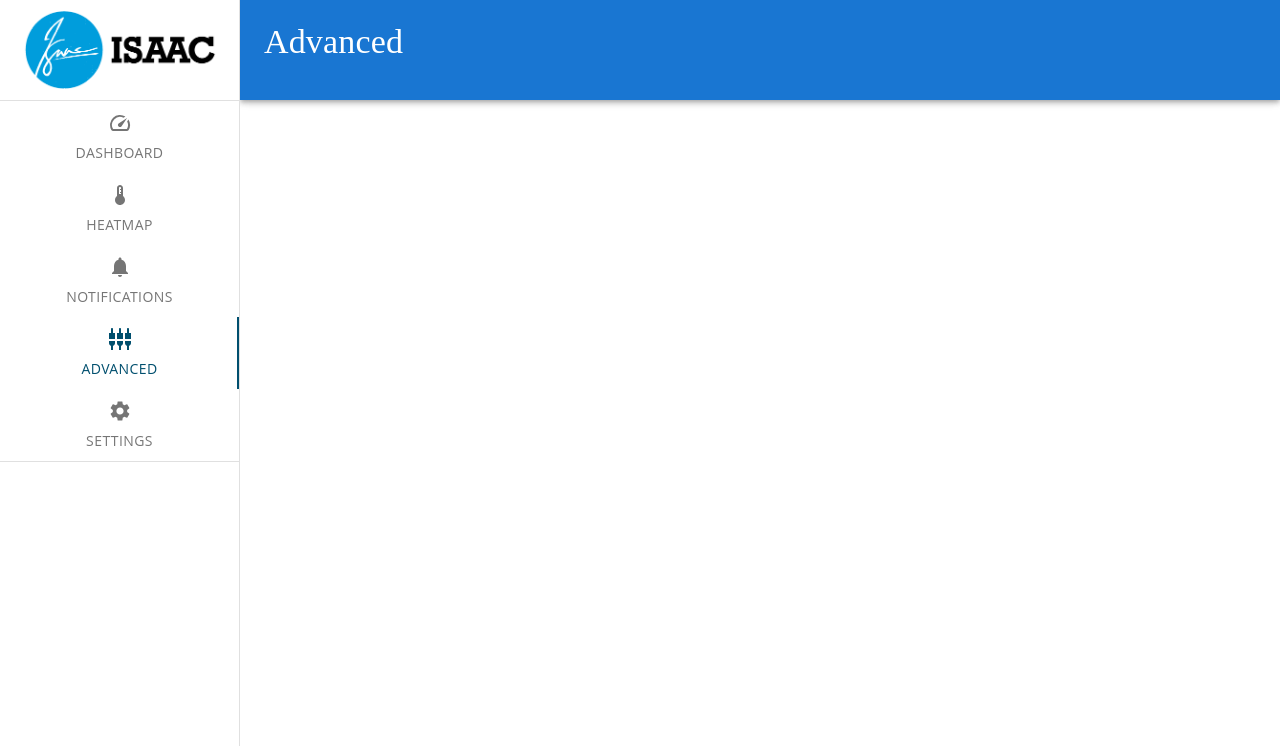
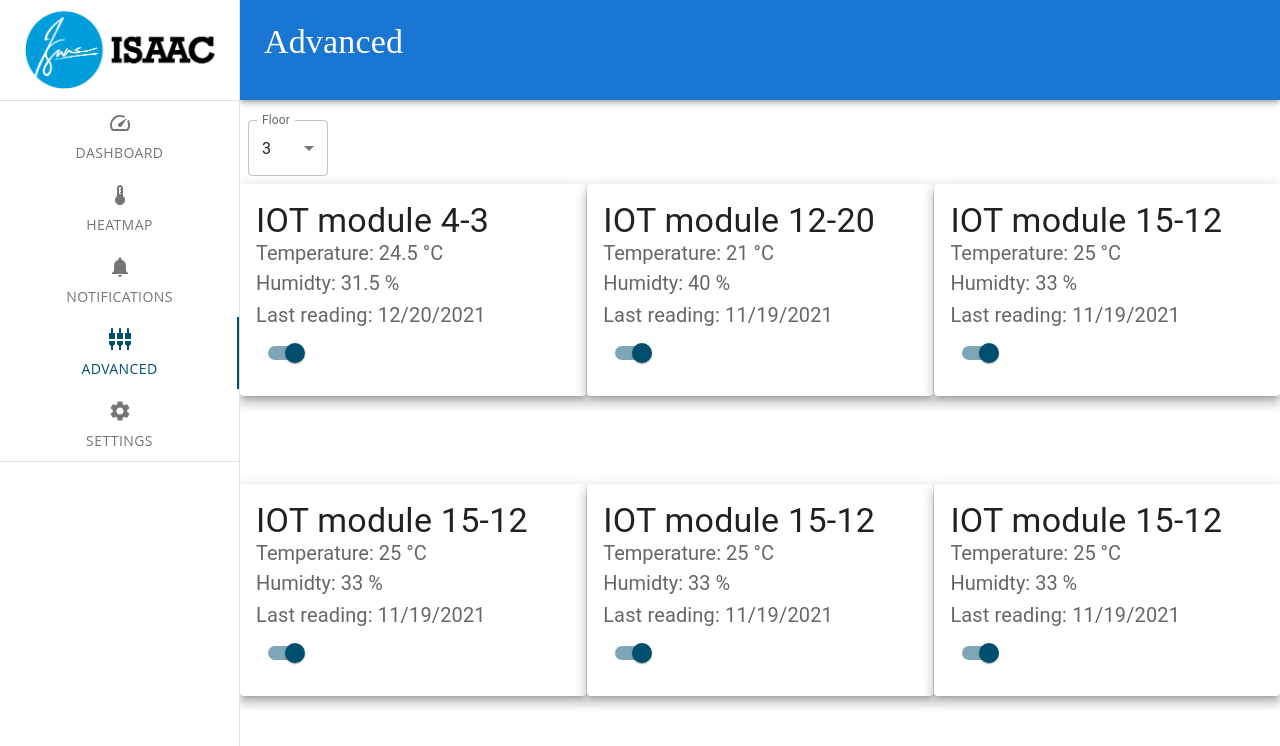
Before and after one commit to s3-db01/ISAAC-frontend, a React (Create React App) app: page /advanced in a window 1280 px wide. Shown: the top 746 px of the page. Built offline with nearby package versions, Linux system fonts and the light colour scheme.

Commit message:
Worked on advanced settings

```diff
--- a/src/components/Advanced.js
+++ /dev/null
@@ -1,36 +0,0 @@
-import React from 'react';
-import AppBar from '@mui/material/AppBar';
-import Toolbar from '@mui/material/Toolbar';
-import Typography from '@mui/material/Typography';
-import {createTheme} from '@material-ui/core/styles';
-const drawerWidth = 240;
-
-const Advanced = () => {
-	const advancedStyle = {
-		width: `calc(100% - ${drawerWidth}px)`,
-		height: 100,
-	};
-	const fontTheme = createTheme({
-		typography: {
-			fontFamily: 'Rockwell',
-		},
-	});
-	return (
-		<div>
-			<AppBar
-				position="fixed"
-				sx={{width: `calc(100% - ${drawerWidth}px)`, ml: `${drawerWidth}px`}}
-				color="primary"
-				style={advancedStyle}
-			>
-				<Toolbar sx={{paddingTop: '2%'}}>
-					<Typography variant="h4" noWrap component="div" theme={fontTheme}>
-            Advanced
-					</Typography>
-				</Toolbar>
-			</AppBar>
-		</div>
-	);
-};
-
-export default Advanced;
--- /dev/null
+++ b/src/components/Advanced/Advanced.js
@@ -0,0 +1,104 @@
+import React from 'react';
+import AppBar from '@mui/material/AppBar';
+import Toolbar from '@mui/material/Toolbar';
+import Typography from '@mui/material/Typography';
+import {createTheme} from '@material-ui/core/styles';
+import IndividualModule from './IndividualModule';
+import { makeStyles } from '@material-ui/core/styles';
+import {Grid} from '@mui/material';
+import FloorSelector from './FloorSelector';
+const drawerWidth = 240;
+
+const useStyles = makeStyles((theme) => ({
+	root: {
+		'& > *': {
+			height: 300
+		}
+	},
+}));
+
+const latestReadingIotModules = [
+	{
+		x: 4,
+		y: 3,
+		temperature: 24.5,
+		humidity: 31.5,
+		date: '12/20/2021',
+	},
+	{
+		x: 12,
+		y: 20,
+		temperature: 21,
+		humidity: 40,
+		date: '11/19/2021',
+	},
+	{
+		x: 15,
+		y: 12,
+		temperature: 25,
+		humidity: 33,
+		date: '11/19/2021',
+	},
+	{
+		x: 15,
+		y: 12,
+		temperature: 25,
+		humidity: 33,
+		date: '11/19/2021',
+	},
+	{
+		x: 15,
+		y: 12,
+		temperature: 25,
+		humidity: 33,
+		date: '11/19/2021',
+	},
+	{
+		x: 15,
+		y: 12,
+		temperature: 25,
+		humidity: 33,
+		date: '11/19/2021',
+	}
+];
+
+const Advanced = ({data}) => {
+	const advancedStyle = {
+		width: `calc(100% - ${drawerWidth}px)`,
+		height: 100,
+	};
+	const fontTheme = createTheme({
+		typography: {
+			fontFamily: 'Rockwell',
+		},
+	});
+	const classes = useStyles();
+	return (
+		<div style={{marginLeft: `${drawerWidth}px`}}>
+			<AppBar
+				position="fixed"
+				sx={{width: `calc(100% - ${drawerWidth}px)`}}
+				color="primary"
+				style={advancedStyle}
+			>
+				<Toolbar sx={{paddingTop: '2%'}}>
+					<Typography variant="h4" noWrap component="div" theme={fontTheme}>
+            Advanced
+					</Typography>
+				</Toolbar>
+			</AppBar>
+			<FloorSelector />
+			<Grid container spacing={0.2} className={classes.root}>
+				{latestReadingIotModules.map((iotModule, i) => {
+					return (
+						<Grid item xs={4} key={i}>
+							<IndividualModule drawerWidth={drawerWidth} iotModule={iotModule} />
+						</Grid>
+					);
+				})}
+			</Grid>
+		</div>
+	);
+};
+
+export default Advanced;
--- /dev/null
+++ b/src/components/Advanced/FloorSelector.js
@@ -0,0 +1,29 @@
+import React, {useState} from 'react';
+import {FormControl, InputLabel, Select, MenuItem} from '@mui/material';
+
+const FloorSelector = () => {
+	const [floor, setFloor] = useState(3);
+
+	const handleChange = (event) => {
+		setFloor(event.target.value);
+	};
+
+	return(
+		<div>
+			<FormControl sx={{ m: 1, minWidth: 80}}>
+				<InputLabel id="demo-simple-select-label">Floor</InputLabel>
+				<Select
+					labelId="demo-simple-select-label"
+					id="demo-simple-select"
+					value={floor}
+					label="Floor"
+					onChange={handleChange}
+				>
+					<MenuItem value={3}>3</MenuItem>
+				</Select>
+			</FormControl>
+		</div>
+	);
+};
+
+export default FloorSelector;
--- /dev/null
+++ b/src/components/Advanced/IndividualModule.js
@@ -0,0 +1,34 @@
+import React from 'react';
+
+import Card from '@mui/material/Card';
+import CardContent from '@mui/material/CardContent';
+import Typography from '@mui/material/Typography';
+import {Switch} from '@material-ui/core';
+const label = { inputProps: { 'aria-label': 'Switch demo' } };
+
+
+const IndividualModule = ({drawerWidth, iotModule}) => {
+	return (
+		<div>
+			<Card raised={true}>
+				<CardContent>
+					<Typography variant="h4">
+          IOT module {`${iotModule.x}-${iotModule.y}`}
+					</Typography>
+					<Typography sx={{ fontSize: 20 }} variant="h3" component="div" color="text.secondary" gutterBottom>
+       Temperature: {iotModule.temperature} °C
+					</Typography>
+					<Typography sx={{ fontSize: 20 }} variant="h3" color="text.secondary" component="div" gutterBottom>
+       Humidty: {iotModule.humidity} %
+					</Typography>
+					<Typography sx={{ fontSize: 20 }} variant="h4" color="text.secondary" component="div" gutterBottom>
+       Last reading: {iotModule.date}
+					</Typography>
+					<Switch {...label} defaultChecked />
+				</CardContent>
+			</Card>
+		</div>
+	);
+};
+
+export default IndividualModule;
--- a/src/components/Heatmap.js
+++ b/src/components/Heatmap.js
@@ -12,7 +12,6 @@ import '../index.css';
 const drawerWidth = 240;
 
 const Heatmap = ({data}) => {
-	console.log(data);
 	if (!data) {
 		return (
 			<div>Loading...</div>
--- a/src/components/helper/Routes.js
+++ b/src/components/helper/Routes.js
@@ -7,7 +7,7 @@ import Dashboard from '../Dashboard';
 import HeatmapGrid from '../HeatmapGrid';
 import Heatmap from '../Heatmap';
 import Notifications from '../Notifications';
-import Advanced from '../Advanced';
+import Advanced from '../Advanced/Advanced';
 import Settings from '../Settings';
 import {serverFetch} from '../../utils/server-fetch';
 
@@ -21,7 +21,6 @@ const Routes = () => {
 	useEffect( async () => {
 		try {
 			const rawData = await serverFetch();
-			console.log(rawData);
 			setData(
 				await rawData.map((obj) => {
 					obj.dateTime = new Date(obj.dateTime);
@@ -44,7 +43,7 @@ const Routes = () => {
 				<Notifications />
 			</Route>
 			<Route path='/advanced'>
-				<Advanced />
+				<Advanced data={data}/>
 			</Route>
 			<Route path='/settings'>
 				<Settings />
```
